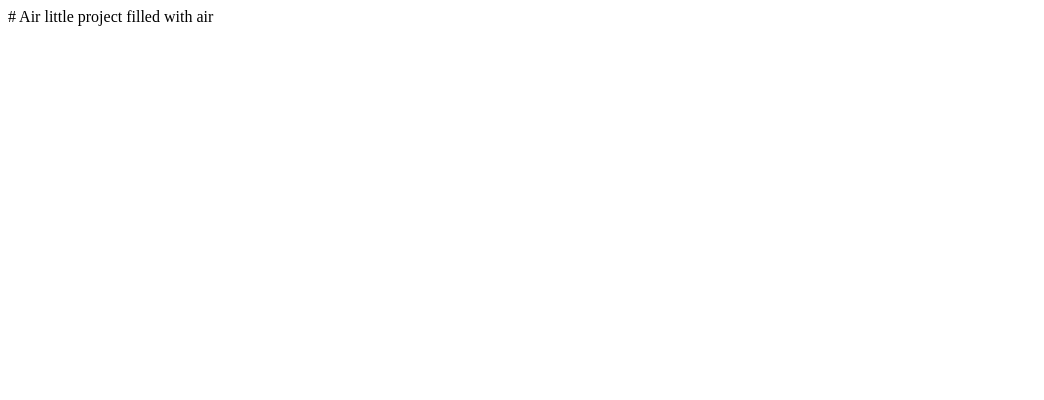
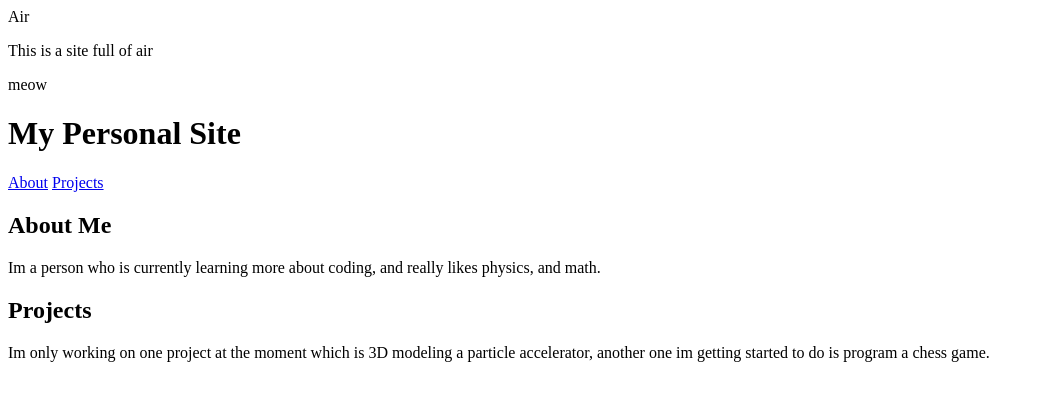
Before and after one commit to air-physics/air-physics.github.io, a plain HTML site: page index.html in a window 1280 px wide. Shown: the whole page, without its empty margins (0-1044 px from the left). Drawn offline with Linux system fonts and the light colour scheme.

Commit message:
Create index.html with basic HTML structure
Converted text to HTML structure and added content.

```diff
--- a/index.html
+++ b/index.html
@@ -1,2 +1,36 @@
-# Air
-little project filled with air
+ <! DOCTYPE html>
+<html lang = "en">
+<head>
+
+ <link rel ="stylesheet" href ="">
+
+
+</head>
+
+</title>
+ Air
+</title>
+</p>
+This is a site full of air
+</p>
+
+<body>
+    <div>
+        meow
+    </div>
+    <h1>My Personal Site</h1>
+    <nav>
+    <a href ="#about">About</a>
+    <a href ="#projects">Projects</a>
+   </nav>
+</header>
+<section id = "about">
+    <h2>About Me</h2>
+    <p>Im a person who is currently learning more about coding, and really likes physics, and math.</p>
+</section>
+<section id = "projects">
+    <h2>Projects</h2>
+    <p>Im only working on one project at the moment which is 3D modeling a particle accelerator, another one im getting started to do is program a chess game.</p>
+</section>
+</body>
+</html>
```
